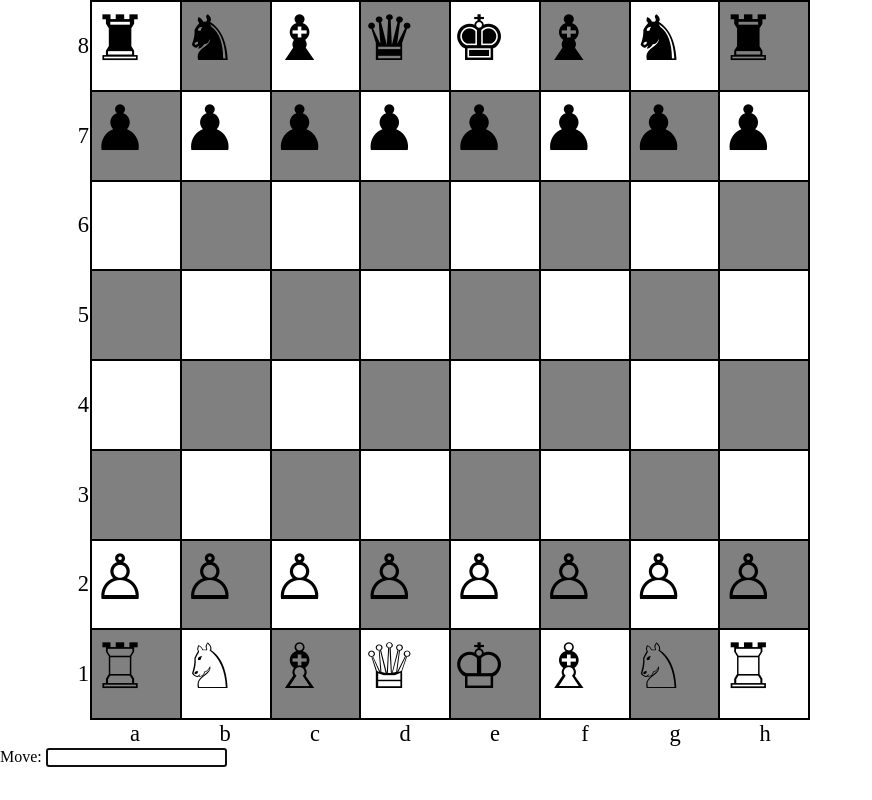
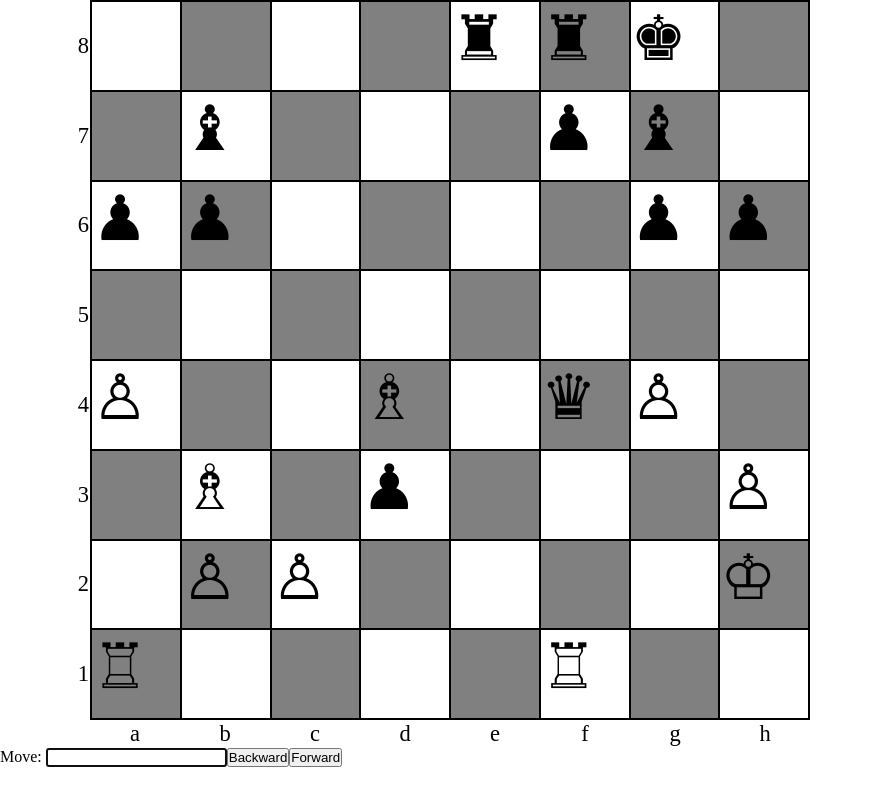
Before and after one commit to Binh2/reactjs-chess-page, a React (Vite) app: page / in a window 1280 px wide. Shown: the whole page, without its empty margins (0-872 px from the left). Built offline with nearby package versions, Linux system fonts and the light colour scheme.

Commit message:
Add move history backward/forward and fix weird king capturing some piece 2 squares away

```diff
--- a/src/board.ts
+++ b/src/board.ts
@@ -11,23 +11,6 @@ export type PossibleMovesType = ({
 })[];
 type HasMovedType = { wK: boolean, wR1: boolean, wR2: boolean, bK: boolean, bR1: boolean, bR2: boolean };
 
-export function movePiece(board: BoardType, from: [number, number], to: [number, number]) {
-    console.log("movePiece", from, to);
-	let [fromRow, fromCol] = from;
-	let [toRow, toCol] = to;
-
-	let newBoard = board.map(r => r.slice())
-	newBoard[toRow][toCol] = board[fromRow][fromCol];
-	newBoard[fromRow][fromCol] = '.';
-	return newBoard;
-}
-export function removePiece(board: BoardType, at: [number, number]) { // for en passant
-	console.log("removePiece", at)
-	let [row, col] = at;
-	let newBoard = board.map(r => r.slice())
-	newBoard[row][col] = '.';
-	return newBoard;
-}
 export function pawnForwardMoves(board: BoardType, piece: string, prevMove: PrevMoveType, isWhiteTurn: boolean, hasMoved: HasMovedType, from: [number, number]) {
     let [fromRow, fromCol] = from;
 	let moves: PossibleMovesType = [];
@@ -360,7 +343,7 @@ export function useBoard({ initialBoard = _initialBoard }: { initialBoard?: Boar
             to: isWhiteTurn() ? [0, 2] : [7, 2],
         };
 
-        const re = /(?<piece>[RNBQK])?(?<from>[a-h]?[1-8]?)(?<isCaptured>x?)(?<to>[a-h][1-8])(?<promotionPiece>(=[RNBQ])?)(?<isCheck>\+?)(?<isCheckMate>#?)/g;
+        const re = /(?<piece>[RNBQK])?(?<from>[a-h]?[1-8]?)(?<isCaptured>x?)(?<to>[a-h][1-8])(=(?<promotionPiece>[RNBQ]))?(?<isCheck>\+?)(?<isCheckMate>#?)/g;
         const match = re.exec(move);
         if (!match) throw new Error(`Invalid move format: ${move}`);
         const { groups } = match;
@@ -384,13 +367,11 @@ export function useBoard({ initialBoard = _initialBoard }: { initialBoard?: Boar
         return {
             type: 'normal',
             piece: piece,
-            // from: (fromRow !== undefined || fromCol !== undefined) ? [fromRow, fromCol] : undefined as [number, number] | undefined,
             fromRow,
             fromCol,
             to: [rowNum(groups.to[1]), colNum(groups.to[0])] as [number, number],
             promotionPiece: groups.promotionPiece
         };
-        // return { type: 'unknown' };
     }
 
 
@@ -400,6 +381,8 @@ export function useBoard({ initialBoard = _initialBoard }: { initialBoard?: Boar
         let from = [fromRow, fromCol] as [number, number];
         let [ toRow, toCol ] = to;
         let possibleMoves = [] as PossibleMovesType;
+        let isCastling = parsedMove.type === 'shortCastle' || parsedMove.type === 'longCastle' ? true : false;
+        let isEnPassant = false;
 
         if (DEBUG === true) console.log('parsedMove', parsedMove);
         if (parsedMove.type === 'shortCastle') { // Handle short castling
@@ -409,15 +392,13 @@ export function useBoard({ initialBoard = _initialBoard }: { initialBoard?: Boar
         else if (parsedMove.type === 'longCastle') { // Handle long castling
             possibleMoves.push(...kingCastlingBackwardMoves('longCastle', isWhiteTurn()));
         }
-
         else if (parsedMove.type !== 'normal' || !parsedMove.to) throw new Error(`Invalid move type: ${move}`);
-
-
-        else {
+        else if (parsedMove.promotionPiece && 'QBNRqbnr'.includes(parsedMove.promotionPiece)) {
+            // not implemented calling possible moves
+            // throw new Error(`Pawn promotion not implemented yet: ${move}`);
+            possibleMoves.push(...pawnBackwardMoves(board, piece, prevMove, isWhiteTurn(), hasMoved, to, true));
+        } else {
             // Handle normal moves
-            // piece = parsedMove.piece, to = parsedMove.to, promotionPiece = parsedMove.promotionPiece;
-            // toRow = to[0], toCol = to[1];
-            // let possibleMoves: PossibleMovesType = [];
             if (parsedMove.piece === white.pawn || parsedMove.piece === black.pawn) {
                 if (DEBUG) console.log("pawn moves")
                 possibleMoves.push(...pawnBackwardMoves(board, piece, prevMove, isWhiteTurn(), hasMoved, to, true));
@@ -457,18 +438,19 @@ export function useBoard({ initialBoard = _initialBoard }: { initialBoard?: Boar
         if (!from) throw new Error(`Invalid move (${move}): piece not found or move not possible`);
         console.log(board)
 
-        handleMove(board, from, to);
+        handleMove(board, from, to, promotionPiece, isCastling);
 	}
 
-    function handleMove(board: string[][], from: [number, number], to: [number, number]) {
+    function handleMove(board: string[][], from: [number, number], to: [number, number], promotionPiece?: string, isCastling?: boolean) {
         console.log("handleMove", from, to);
         let newBoard = movePiece(board, from, to);
 
 		// const from = possibleMoves.filter(m => board[m[0]][m[1]] === piece)[0]; // Still need to fix
 		// if (!from) throw new Error(`Invalid move (${move}): piece not found or move not possible`);
         // movePiece(board, from as [number, number], [toRow, toCol])
-		newBoard = updateRookAfterCastling(newBoard, from, to);
+		if (isCastling) newBoard = updateRookAfterCastling(newBoard, from, to);
         newBoard = updateOtherPawnAfterEnPassant(newBoard, from, to);
+        if (promotionPiece) newBoard = updatePawnToPromotedPiece(newBoard, from, to, promotionPiece);
 
         console.log(newBoard)
         setBoard(newBoard);
@@ -476,6 +458,36 @@ export function useBoard({ initialBoard = _initialBoard }: { initialBoard?: Boar
 		setHistory([...history, newBoard]);
 		setHistoryIndex(historyIndex + 1);
         updateHasMoved();
+    }
+
+    function handleKeyDown(event: KeyboardEvent) {
+        if (event.key === 'ArrowLeft') {
+            moveHistoryBackward();
+        } else if (event.key === 'ArrowRight') {
+            moveHistoryForward();
+        }
+    }
+    function useKeyDownEvent() {
+        useEffect(() => {
+            document.addEventListener('keydown', handleKeyDown);
+            return () => {
+                document.removeEventListener('keydown', handleKeyDown);
+            };
+        }, [moveHistoryBackward, moveHistoryForward,historyIndex]);
+    }
+
+    function moveHistoryBackward() {
+        console.log('moveHistoryBackward');
+        if (historyIndex > 0) {
+            setHistoryIndex(historyIndex - 1);
+            setBoard(history[historyIndex - 1]);
+        }
+    }
+    function moveHistoryForward() {
+        if (historyIndex < history.length - 1) {
+            setHistoryIndex(historyIndex + 1);
+            setBoard(history[historyIndex + 1]);
+        }
     }
 
     function updateHasMoved() { // Run everytime there's a move
@@ -490,6 +502,7 @@ export function useBoard({ initialBoard = _initialBoard }: { initialBoard?: Boar
     }
 
     const useAutoMove = (moves: string[], delay: number) => {
+        // if (DEBUG)debugger;
         useEffect(() => {
             const _move = moves.shift();
             if (!_move) return;
@@ -501,6 +514,12 @@ export function useBoard({ initialBoard = _initialBoard }: { initialBoard?: Boar
             return () => { clearTimeout(timeout); }
         }, [moves, historyIndex]);
 	}
+
+    function updatePawnToPromotedPiece(newBoard: string[][], from: [number, number], to: [number, number], promotionPiece: string) {
+        if (DEBUG == true) console.log("updatePawnToPromotedPiece", to, promotionPiece);
+        newBoard = changePiece(newBoard, to, promotionPiece);
+        return newBoard;
+    }
 
 	function updateRookAfterCastling(newBoard: string[][], from: [number, number], to: [number, number]) {
 		// King: Castling
@@ -532,6 +551,8 @@ export function useBoard({ initialBoard = _initialBoard }: { initialBoard?: Boar
 
 	return {
 		board, history, historyIndex, prevMove, isWhiteTurn: isWhiteTurn(), hasMoved, handleMove, updateBoard, move, useAutoMove,
+        moveHistoryBackward, moveHistoryForward,
+        useKeyDownEvent,
 		getPossibleMoves: (from: [number, number]) => getPossibleMoves(board, board[from[0]][from[1]], prevMove, isWhiteTurn(), hasMoved, from)
 	};
 }
@@ -601,3 +622,28 @@ function isUppercase(char: string) {
 function isLowercase(char: string) {
     return char === char.toLowerCase();
 }
+
+export function movePiece(board: BoardType, from: [number, number], to: [number, number]) {
+    if (DEBUG) console.log("movePiece", from, to);
+	let [fromRow, fromCol] = from;
+	let [toRow, toCol] = to;
+
+	let newBoard = board.map(r => r.slice())
+	newBoard[toRow][toCol] = board[fromRow][fromCol];
+	newBoard[fromRow][fromCol] = '.';
+	return newBoard;
+}
+export function removePiece(board: BoardType, at: [number, number]) { // for en passant
+	if (DEBUG) console.log("removePiece", at)
+	let [row, col] = at;
+	let newBoard = board.map(r => r.slice())
+	newBoard[row][col] = '.';
+	return newBoard;
+}
+export function changePiece(board: BoardType, at: [number, number], toPiece: string) { // for pawn promotion
+	if (DEBUG) console.log("changePiece", at, toPiece);
+	let [row, col] = at;
+	let newBoard = board.map(r => r.slice())
+	newBoard[row][col] = toPiece;
+	return newBoard;
+}
--- a/src/index.tsx
+++ b/src/index.tsx
@@ -6,15 +6,6 @@ import { createRoot } from 'react-dom/client';
 import './index.css';
 import { displayPiece, white, black} from './global'
 import { movePiece, removePiece, getPossibleMoves, BoardType, PossibleMovesType, useBoard, getFenNotation, readFenNotation } from './board';
-
-// interface BoardType extends Array<Array<string>> {;
-// 	[index: Array<number>]: string;
-// 	[index: string]: string;
-// 	// [index: number]: string;
-// }
-// type BoardType = BoardClass
-
-
 
 function Square({ id='', key=0, className='', style={}, piece, row, col, onClick=() => {} }:
 	{ id?: string, key?: number, className?: string, style?: React.CSSProperties, piece: string, row: number, col: number, onClick?: (row: number, col: number) => void }) {
@@ -27,16 +18,20 @@ function Square({ id='', key=0, className='', style={}, piece, row, col, onClick
 
 const initialPosition = 'rnbqkbnr/pppppppp/8/8/8/8/PPPPPPPP/RNBQKBNR w KQkq - 0 1'
 // const initialPosition = 'r4rk1/1b1p1pb1/pp4pp/2q4n/P1BpP3/3P3P/1PP1N1PB/R1Q2R1K w kq - 0 1'
+// const initialPosition = '8/6k1/4Bp1p/5P1K/8/4r2P/8/8 w  - 0 1';
 const moves = [
-	// "e4",
-	// "c5",
-	// "Nf3",
-	// "Nc6", "Bc4", "g6", "Ng5", "e6",
-	// "O-O",
-	// "Bg7", "d3", "a6", "a4", "Nf6", "Nf3", "h6", "Be3", "b6", "Qc1", "Ng4", "Bd2", "Qc7", "h3", "Nf6", "Nc3", "Nd4", "Nxd4", "cxd4", "Ne2", "e5", "f4", "Bb7", "fxe5", "Qxe5", "Bf4", "Qc5", "Kh1", "Nh5", "Bh2", "O-O",
-	// "Bb3",
-	// "Rae8",
-	// "Bg1", "d5", "g4", "dxe4", "Kh2", "Qe5+", "Nf4", "Nxf4", "Qxf4", "exd3", "Bxd4", "Qxf4+", "Rxf4", "Re2+", "Kg1", "Bxd4+", "Rxd4", "dxc2", "Rc1", "Rfe8", "Bxc2", "Rg2+", "Kf1", "Ree2", "Bd3", "Rd2", "Rd7", "Rh2", "Ke1", "Rxb2", "Rxb7", "Rh1+", "Bf1", "b5", "Rb6", "b4", "Rxa6", "b3", "Rb6", "Ra2", "Rxb3", "Rxa4", "Kf2", "Rh2+", "Kg3", "Rd2", "Rf3", "Ra7", "Bc4", "Rd4", "Bb3", "Rb4", "Rcf1", "Rbb7", "Rf6", "Kg7", "Bd5", "Rc7", "Kh4", "Re7", "R6f4", "g5+", "Kh5", "gxf4", "Rxf4", "Ra5", "Rf5", "f6", "Bc4", "Rxf5+", "gxf5", "Re5", "Be6", "Re3", "Kg4", "Re1", "Bd7", "Rg1+", "Kf4", "h5", "Be8", "h4", "Bh5", "Kh6", "Bg4", "Rg3", "Ke4", "Kg5", "Kd5", "Rxg4", "hxg4", "Kxg4", "Ke6", "h3", "Kxf6", "h2", "Kg6", "h1=Q", "f6", "Qe4+", "Kg7", "Qb7+", "f7", "Kf5", "Kg8", "Qg2+", "Kf8", "Kg6", "Ke8", "Qe4+", "Kf8", "Qa8+", "Ke7", "Qb7+", "Kf8", "Qc8+", "Ke7", "Qc5+", "Ke8", "Qc6+", "Kf8", "Kh7", "Ke7", "Qc7+", "Ke8", "Qc8+", "Ke7", "Qb7+",
+	"e4",
+	"c5",
+	"Nf3",
+	"Nc6", "Bc4", "g6", "Ng5", "e6",
+	"O-O",
+	"Bg7", "d3", "a6", "a4", "Nf6", "Nf3", "h6", "Be3", "b6", "Qc1", "Ng4", "Bd2", "Qc7", "h3", "Nf6", "Nc3", "Nd4", "Nxd4", "cxd4", "Ne2", "e5", "f4", "Bb7", "fxe5", "Qxe5", "Bf4", "Qc5", "Kh1", "Nh5", "Bh2", "O-O",
+	"Bb3",
+	"Rae8",
+	"Bg1", "d5", "g4", "dxe4", "Kh2", "Qe5+", "Nf4", "Nxf4", "Qxf4", "exd3", "Bxd4", "Qxf4+", "Rxf4", "Re2+", "Kg1", "Bxd4+", "Rxd4", "dxc2", "Rc1", "Rfe8", "Bxc2", "Rg2+", "Kf1", "Ree2", "Bd3", "Rd2", "Rd7", "Rh2", "Ke1", "Rxb2", "Rxb7", "Rh1+", "Bf1", "b5", "Rb6", "b4", "Rxa6", "b3", "Rb6", "Ra2", "Rxb3", "Rxa4", "Kf2", "Rh2+", "Kg3", "Rd2", "Rf3", "Ra7", "Bc4", "Rd4", "Bb3", "Rb4", "Rcf1", "Rbb7", "Rf6", "Kg7", "Bd5", "Rc7", "Kh4", "Re7", "R6f4", "g5+", "Kh5", "gxf4", "Rxf4", "Ra5", "Rf5", "f6", "Bc4", "Rxf5+", "gxf5", "Re5", "Be6", "Re3",
+	"Kg4",
+	"Re1", "Bd7", "Rg1+", "Kf4", "h5", "Be8", "h4", "Bh5", "Kh6", "Bg4", "Rg3", "Ke4", "Kg5", "Kd5", "Rxg4", "hxg4", "Kxg4", "Ke6", "h3", "Kxf6", "h2", "Kg6",
+	"h1=Q", "f6", "Qe4+", "Kg7", "Qb7+", "f7", "Kf5", "Kg8", "Qg2+", "Kf8", "Kg6", "Ke8", "Qe4+", "Kf8", "Qa8+", "Ke7", "Qb7+", "Kf8", "Qc8+", "Ke7", "Qc5+", "Ke8", "Qc6+", "Kf8", "Kh7", "Ke7", "Qc7+", "Ke8", "Qc8+", "Ke7", "Qb7+",
 ] as string[];
 type SelectedPieceType = [number, number] | null;
 function Board() {
@@ -46,26 +41,30 @@ function Board() {
 	const [ moveInput, setMoveInput ] = useState('');
 	const inputRef = React.useRef<HTMLInputElement>(null);
 	const { board: initialBoard } = readFenNotation(initialPosition);
-	const { board, prevMove, isWhiteTurn, hasMoved, move, useAutoMove, handleMove, getPossibleMoves, updateBoard } = useBoard({ initialBoard });
-	// const { board, prevMove, isWhiteTurn, hasMoved, move, useAutoMove, handleMove, getPossibleMoves, updateBoard } = useBoard({ });
-	console.log(selected, possibleMoves, isWhiteTurn)
+	const { board, prevMove, isWhiteTurn, hasMoved, historyIndex, move, useAutoMove, useKeyDownEvent, handleMove, getPossibleMoves, updateBoard, moveHistoryBackward, moveHistoryForward } = useBoard({ initialBoard });
 
 	useAutoMove(moves, 100);
-	// printBoard(board);
 	console.log(getFenNotation(board, isWhiteTurn, hasMoved))
-
 	function handleKeyDown(event: React.KeyboardEvent) {
-		if (inputRef.current) {
-			if ('abcdefgh12345678'.includes(event.key)) {
+		// if (DEBUG) debugger;
+		if ('abcdefgh12345678'.includes(event.key)) {
+			if (inputRef.current) {
 				inputRef.current.focus();
 			}
 		}
+		// else if (event.key === 'ArrowLeft') {
+		// 	moveHistoryBackward();
+		// } else if (event.key === 'ArrowRight') {
+		// 	moveHistoryForward();
+		// }
 	}
+	useKeyDownEvent();
 
 	useEffect(() => {
+		// console.log('historyIndex: ', historyIndex)
 		document.addEventListener('keydown', e => handleKeyDown(e as any));
 		return () => document.removeEventListener('keydown', e => handleKeyDown(e as any));
-	}, [handleKeyDown]);
+	}, [handleKeyDown, isWhiteTurn, board, historyIndex]);
 
 	function handleSelect(row: number, col: number) {
 		// click on empty square without having selected a piece -> do nothing
@@ -181,6 +180,12 @@ function Board() {
 					setMoveInput('');
 				}
 			}} autoFocus ref={inputRef} />
+			<button onClick={() => {
+				moveHistoryBackward();
+			}}>Backward</button>
+			<button onClick={() => {
+				moveHistoryForward();
+			}}>Forward</button>
 		</div>
 	</div>;
 }
```
